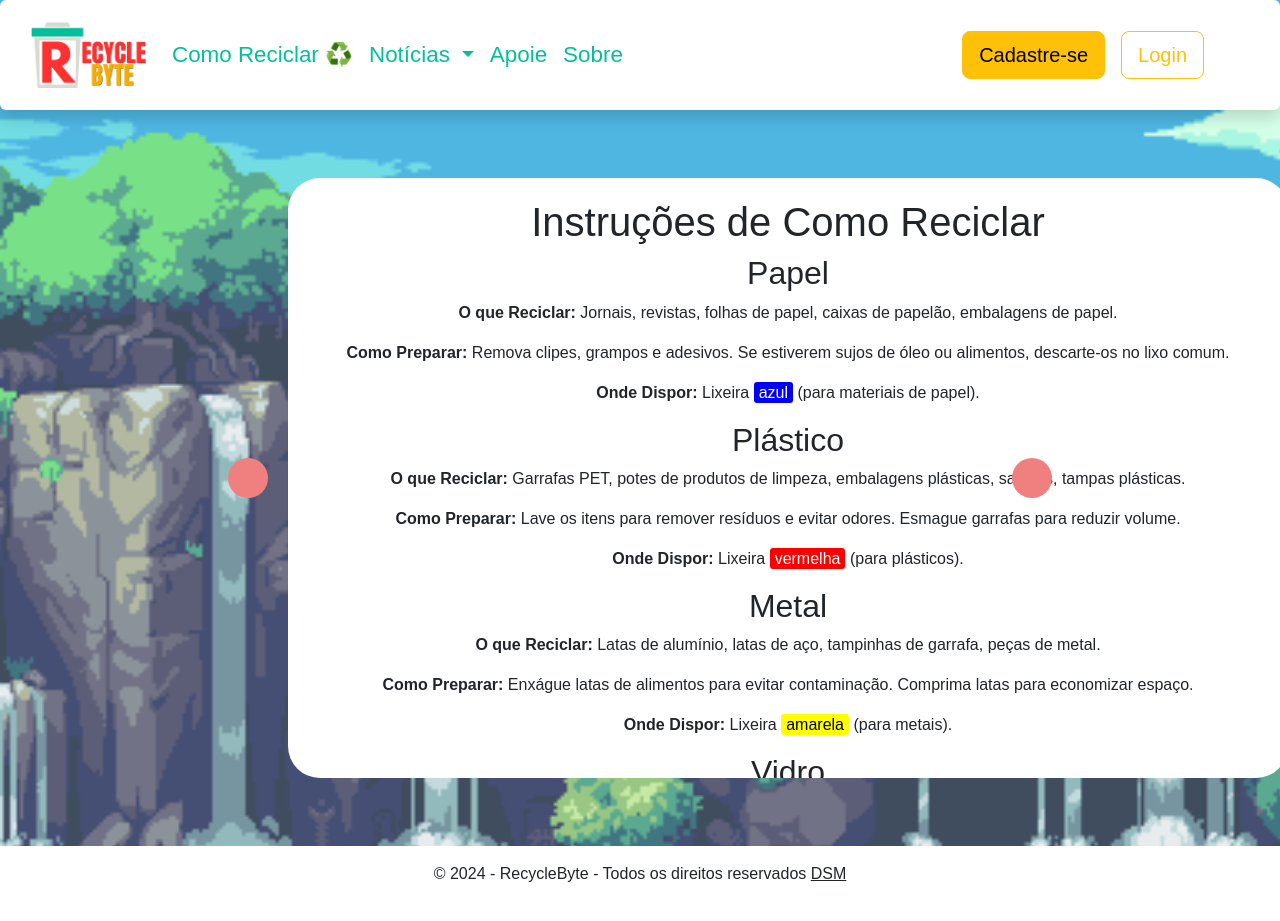
After one commit to VitorMarvulle/RecycleByte, a Django app: page /reciclar/ in a window 1280 px wide. The commit adds this page. Shown: the top 921 px of the page. Run offline with Django 5.2, Linux system fonts and the light colour scheme; some web fonts are replaced.

Commit message:
reciclar.html, funcionalidades profile.html, remocao pycache

```diff
--- a/app/static/style.css
+++ b/app/static/style.css
@@ -41,18 +41,11 @@ body {
 .banner {
   padding: 20px;
   background-color: lightcoral; /* Apenas para visualização */
+
 }
 .conteudo {
   margin: 20px;
   width: 55%;
-}
-
-.circular-img {
-  width: 150px;  /* Ajuste o tamanho conforme desejado */
-  height: 150px;
-  object-fit: cover;  /* Mantém a proporção da imagem dentro do círculo */
-  border-radius: 50%;  /* Deixa a imagem circular */
-  border: 2px solid #E54C3C;  /* Opcional: adiciona uma borda */
 }
 
 
--- a/app/templates/base.html
+++ b/app/templates/base.html
@@ -28,7 +28,7 @@
         <div class="collapse navbar-collapse" id="navbarSupportedContent">
           <ul class="navbar-nav me-auto mb-2 mb-lg-0">
             <li class="nav-item">
-              <a class="nav-link" aria-current="page" href="profile.html">Como Reciclar ♻️</a>
+              <a class="nav-link" aria-current="page" href="{% url 'reciclar' %}">Como Reciclar ♻️</a>
             </li>
             <li class="nav-item dropdown">
               <a class="nav-link dropdown-toggle" href="#" role="button" data-bs-toggle="dropdown"
@@ -122,8 +122,9 @@
     </div>
   </div>
 
+
   <div class="main">
-    <div class="banner">
+    <div class="banner rounded-5">
       {% block coluna_esquerda %} <!-- 25% da largura para a coluna esquerda -->
         <h1>Coluna Esquerda</h1>
         <p>Conteúdo da coluna esquerda.</p>
@@ -136,7 +137,7 @@
         <p>Aqui vai o conteúdo principal da página.</p>
         {% endblock %}
     </div>
-    <div class="banner">
+    <div class="banner rounded-5">
       {% block coluna_direita %} <!-- 25% da largura para a coluna direita -->
         <h1>Coluna Direita</h1>
         <p>Conteúdo da coluna direita.</p>
@@ -144,6 +145,7 @@
         {% endblock %}
     </div>
 </div>
+
 
   <footer class="bg-body-tertiary text-center">
     <div class="container p-4"></div>
--- /dev/null
+++ b/app/templates/reciclar.html
@@ -0,0 +1,55 @@
+{% extends 'base.html' %}
+{% load static %}
+
+{% block coluna_esquerda %}{% endblock %} <!-- Coluna esquerda vazia -->
+{% block coluna_direita %}{% endblock %}  <!-- Coluna direita vazia -->
+
+{% block conteudo %}
+<div class="container bg-white text-center rounded-5 d-flex flex-column" style="height: 600px; width: 1000px; overflow-y: auto; padding: 20px;">
+    <h1>Instruções de Como Reciclar</h1>
+
+    <div class="material-section">
+        <h2>Papel</h2>
+        <p><strong>O que Reciclar:</strong> Jornais, revistas, folhas de papel, caixas de papelão, embalagens de papel.</p>
+        <p><strong>Como Preparar:</strong> Remova clipes, grampos e adesivos. Se estiverem sujos de óleo ou alimentos, descarte-os no lixo comum.</p>
+        <p><strong>Onde Dispor:</strong> Lixeira <span style="background-color: blue; color: white; padding: 2px 5px; border-radius: 3px;">azul</span> (para materiais de papel).</p>
+    </div>
+
+    <div class="material-section">
+        <h2>Plástico</h2>
+        <p><strong>O que Reciclar:</strong> Garrafas PET, potes de produtos de limpeza, embalagens plásticas, sacolas, tampas plásticas.</p>
+        <p><strong>Como Preparar:</strong> Lave os itens para remover resíduos e evitar odores. Esmague garrafas para reduzir volume.</p>
+        <p><strong>Onde Dispor:</strong> Lixeira <span style="background-color: red; color: white; padding: 2px 5px; border-radius: 3px;">vermelha</span> (para plásticos).</p>
+    </div>
+
+    <div class="material-section">
+        <h2>Metal</h2>
+        <p><strong>O que Reciclar:</strong> Latas de alumínio, latas de aço, tampinhas de garrafa, peças de metal.</p>
+        <p><strong>Como Preparar:</strong> Enxágue latas de alimentos para evitar contaminação. Comprima latas para economizar espaço.</p>
+        <p><strong>Onde Dispor:</strong> Lixeira <span style="background-color: yellow; color: black; padding: 2px 5px; border-radius: 3px;">amarela</span> (para metais).</p>
+    </div>
+
+    <div class="material-section">
+        <h2>Vidro</h2>
+        <p><strong>O que Reciclar:</strong> Garrafas de vidro, potes, frascos de cosméticos, copos de vidro sem quebra.</p>
+        <p><strong>Como Preparar:</strong> Lave para remover resíduos. Não recicle vidros quebrados (eles devem ir ao lixo comum, bem embalados).</p>
+        <p><strong>Onde Dispor:</strong> Lixeira <span style="background-color: green; color: white; padding: 2px 5px; border-radius: 3px;">verde</span> (para vidros).</p>
+    </div>
+
+    <div class="material-section">
+        <h2>Eletrônicos</h2>
+        <p><strong>O que Reciclar:</strong> Celulares antigos, carregadores, pilhas, baterias, pequenos eletrodomésticos.</p>
+        <p><strong>Como Preparar:</strong> Procure um ecoponto especializado ou empresas de reciclagem de eletrônicos. Retire dados pessoais de dispositivos.</p>
+        <p><strong>Onde Dispor:</strong> Leve a um ponto de coleta de eletrônicos.</p>
+    </div>
+
+    <div class="material-section">
+        <h2>Óleo de Cozinha</h2>
+        <p><strong>O que Reciclar:</strong> Óleo usado em frituras.</p>
+        <p><strong>Como Preparar:</strong> Armazene em garrafas PET e leve a um ponto de coleta. Nunca despeje óleo na pia ou no solo.</p>
+        <p><strong>Onde Dispor:</strong> Ponto de coleta de óleo de cozinha.</p>
+    </div>
+</div>
+
+
+{% endblock %}
--- a/app/urls.py
+++ b/app/urls.py
@@ -6,4 +6,5 @@ urlpatterns = [
     path('profile/', views.profile_view, name='profile'),
     path('cadastro/',views.cadastrar_usuario, name='cadastro'),
     path('mapa/', views.mapa_view, name='mapa'),
+    path('reciclar/', views.reciclar_view, name='reciclar'),
 ]
--- a/app/views.py
+++ b/app/views.py
@@ -13,6 +13,9 @@ def home_view(request):
 
 def profile_view(request):
     return render(request, 'profile.html')
+
+def reciclar_view(request):
+    return render(request, 'reciclar.html')
 
 def cadastrar_usuario(request):
     db = mongoDB()
```
Also changed, not shown: app/templates/profile.html (+75 -11 lines), 1 other file.
